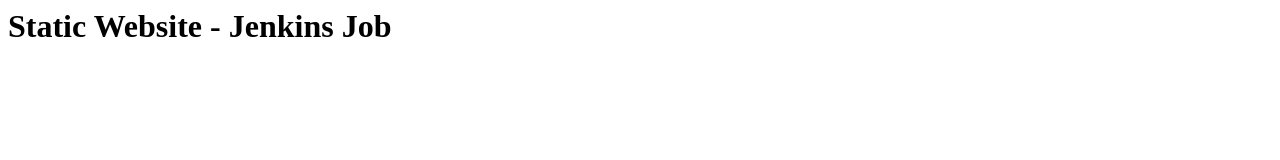
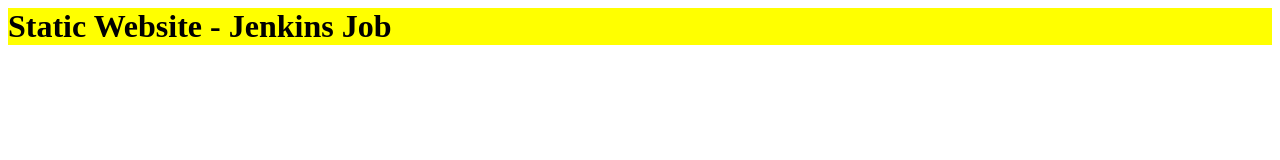
Before and after one commit to vinodh1988/jenkins-static-website, a plain HTML site: page index.html in a window 1280 px wide. Drawn offline with Linux system fonts and the light colour scheme.

Commit message:
css-commit

```diff
--- /dev/null
+++ b/index.css
@@ -0,0 +1,3 @@
+h1{
+    background-color: yellow;
+}
--- a/index.html
+++ b/index.html
@@ -1,6 +1,7 @@
 <html>
     <head>
         <title> First App -Jenkins</title>
+        <link href="index.css" rel="stylesheet">
     </head>
     <body>
         <h1>Static Website - Jenkins Job</h1>
```
